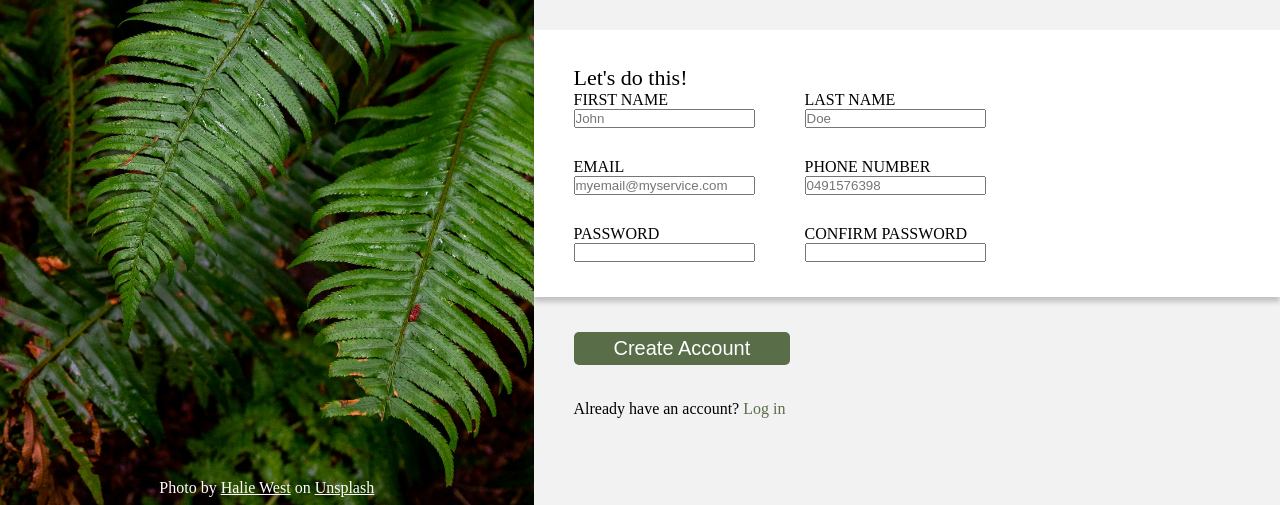
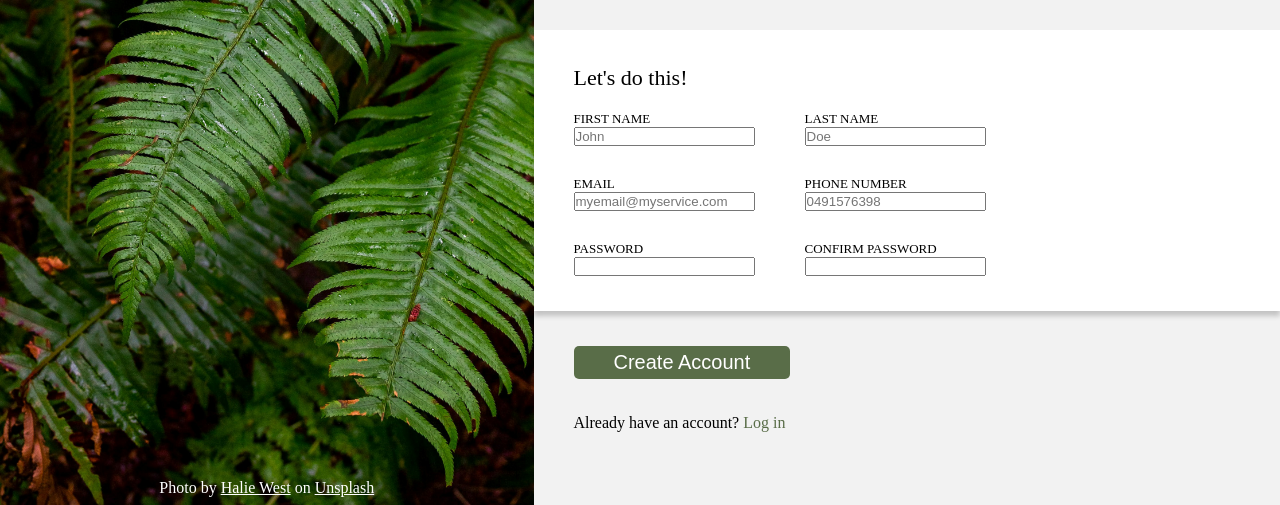
Before and after one commit to Winderator/odin-sign-up-form, a plain HTML site: page index.html in a window 1280 px wide. Shown: the part 295-800 px from the top of the page. Drawn offline with Linux system fonts and the light colour scheme.

Commit message:
Begin styling input fields

```diff
--- a/styles.css
+++ b/styles.css
@@ -98,6 +98,7 @@ form {
 }
 
 .inputs {
+    margin-top: 20px;
     display:flex;
     flex-direction: column;
     gap: 30px;
@@ -106,6 +107,10 @@ form {
 .name, .contact, .password {
     display: flex;
     gap: 50px;
+}
+
+form div div {
+    font-size: 13px;
 }
 
 .name label, .contact label, .password label {
```
